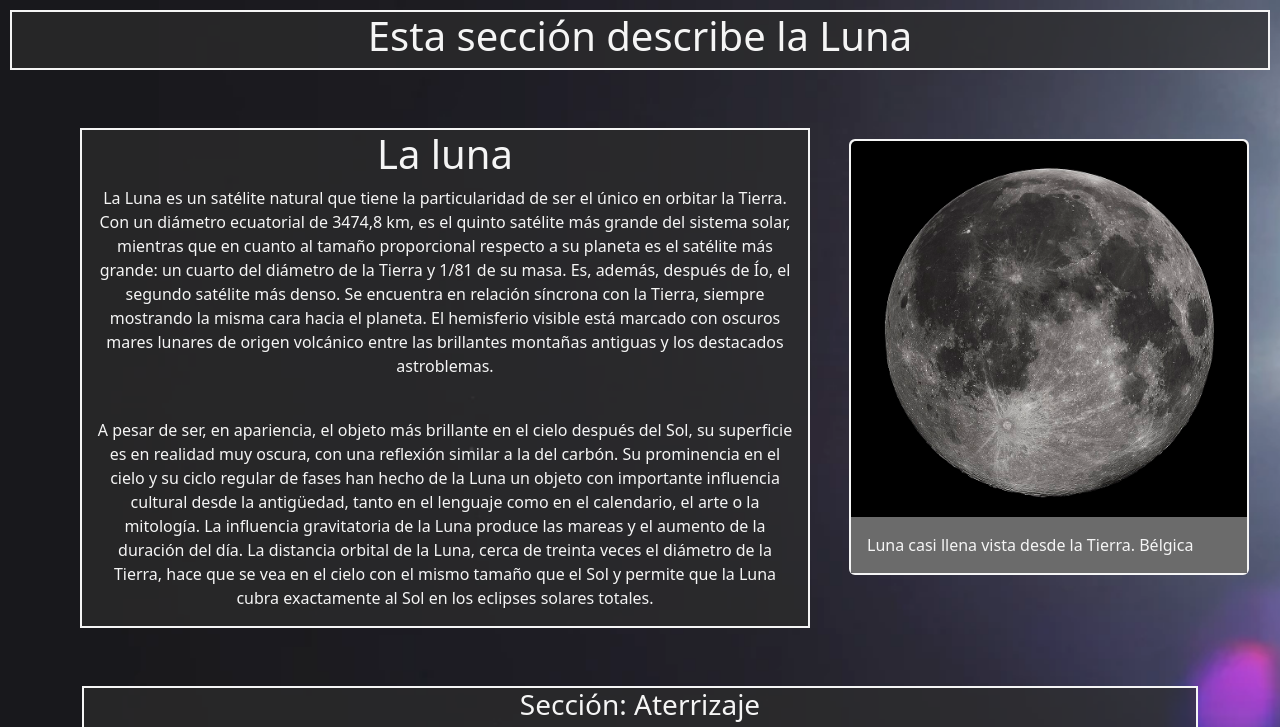
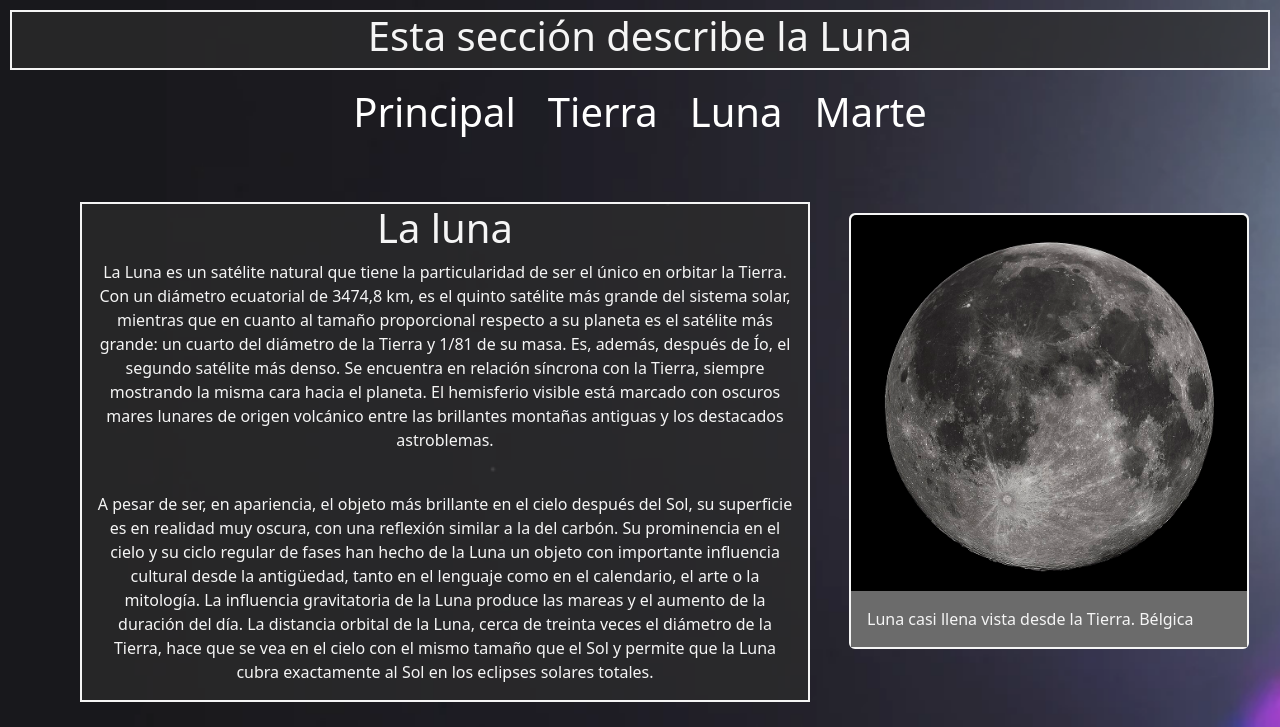
Before and after one commit to DreynosKS/Trabajo-Colaborativo-Grupo-4, a plain HTML site: page moon.html in a window 1280 px wide. Shown: the top 727 px of the page. Drawn offline with nearby package versions, Linux system fonts and the light colour scheme.

Commit message:
Se terminó de hacer la vista moon.html

```diff
--- a/moon.html
+++ b/moon.html
@@ -19,6 +19,22 @@
       <h1>Esta sección describe la Luna</h1>
     </header>
   </div>
+  <div class="container mx-auto display-6">
+    <ul class="nav justify-content-center">
+        <li class="nav-item">
+          <a class="nav-link text-white" href="#">Principal</a>
+        </li>
+        <li class="nav-item">
+          <a class="nav-link text-white" href="#">Tierra</a>
+        </li>
+        <li class="nav-item">
+          <a class="nav-link text-white" href="#">Luna</a>
+        </li>
+        <li class="nav-item">
+          <a class="nav-link text-white" href="#">Marte</a>
+        </li>
+      </ul>
+</div>
 <div class="container mx-auto mt-5">
   <div class="row">
     <div class="col">
```
